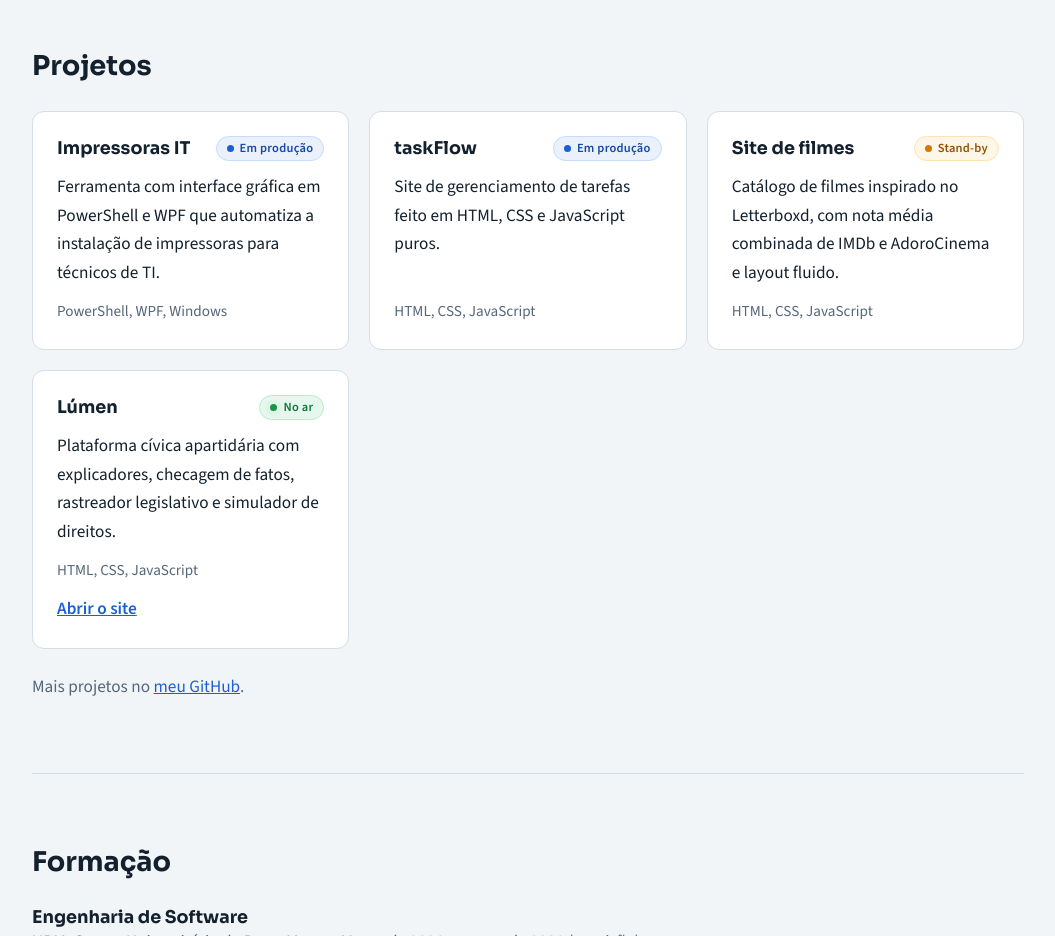
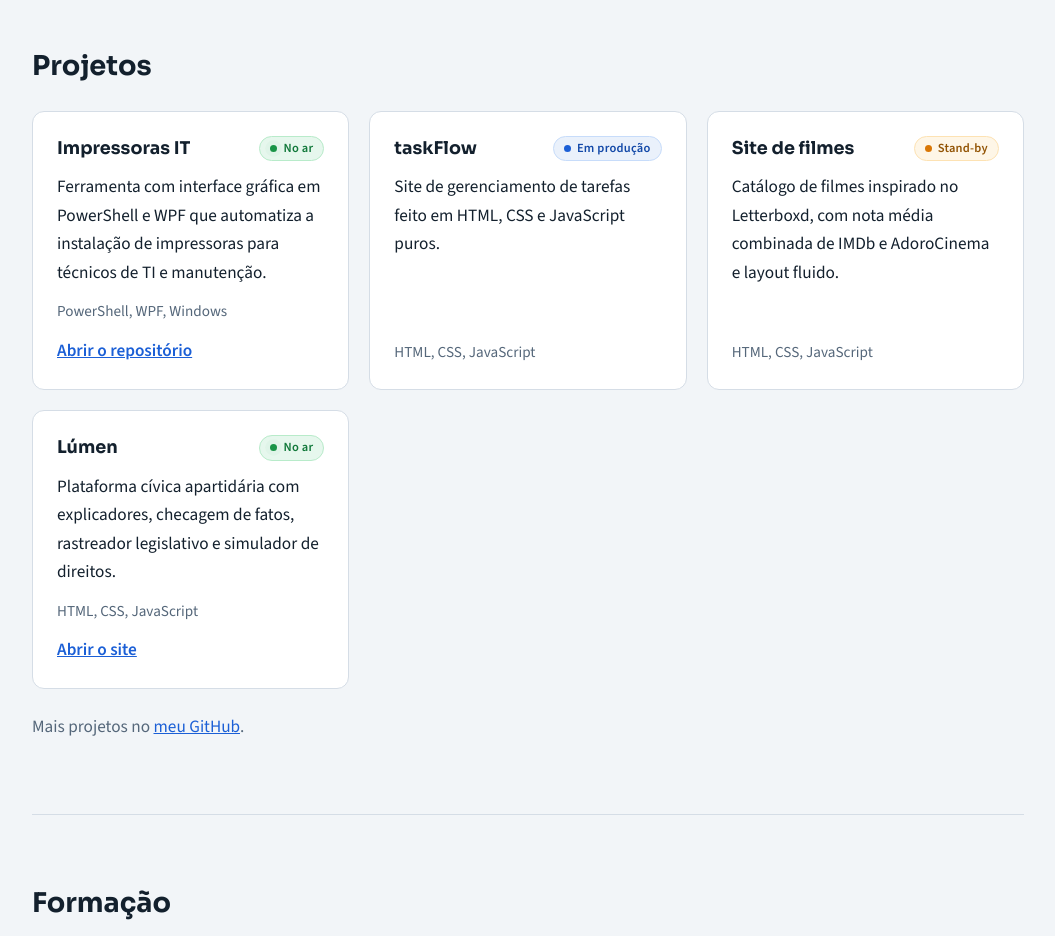
Before and after one commit to joaopedropenna/portfolio, a plain HTML site: page index.html in a window 1280 px wide. Shown: the part 2420-3356 px from the top of the page, without its empty margins (112-1167 px from the left). Drawn offline with nearby package versions, Linux system fonts and the light colour scheme.

Commit message:
feat: atualiza status e adiciona link do repositório Impressoras IT

```diff
--- a/index.html
+++ b/index.html
@@ -111,10 +111,11 @@
         <article class="projeto">
           <div class="projeto-cabecalho">
             <h3>Impressoras IT</h3>
-            <span class="status status-producao"><span class="status-ponto"></span>Em produção</span>
+            <span class="status status-no-ar"><span class="status-ponto"></span>No ar</span>
           </div>
-          <p>Ferramenta com interface gráfica em PowerShell e WPF que automatiza a instalação de impressoras para técnicos de TI.</p>
+          <p>Ferramenta com interface gráfica em PowerShell e WPF que automatiza a instalação de impressoras para técnicos de TI e manutenção.</p>
           <p class="tecnologias">PowerShell, WPF, Windows</p>
+          <a class="link" href="https://github.com/joaopedropenna/ImpressorasIT" target="_blank" rel="noopener">Abrir o repositório</a>
         </article>
         <article class="projeto">
           <div class="projeto-cabecalho">
```
